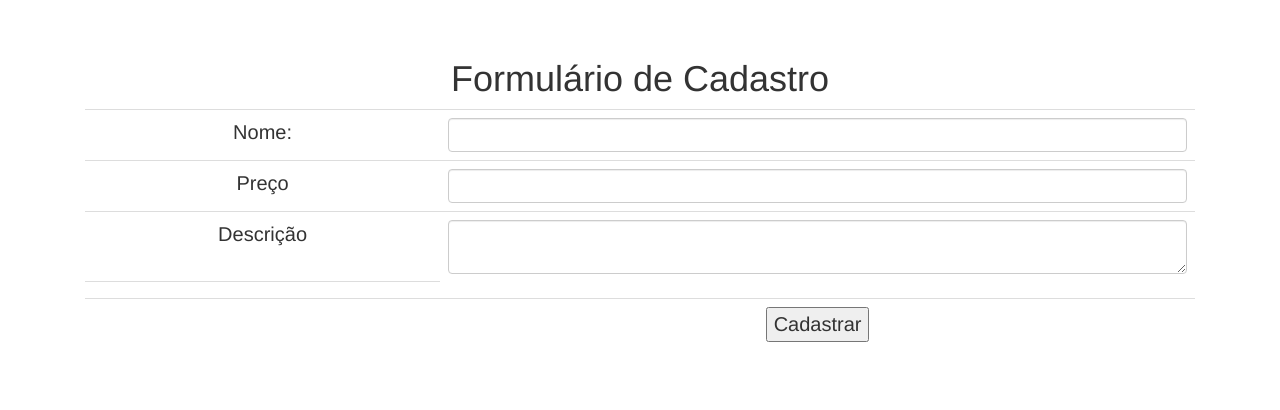
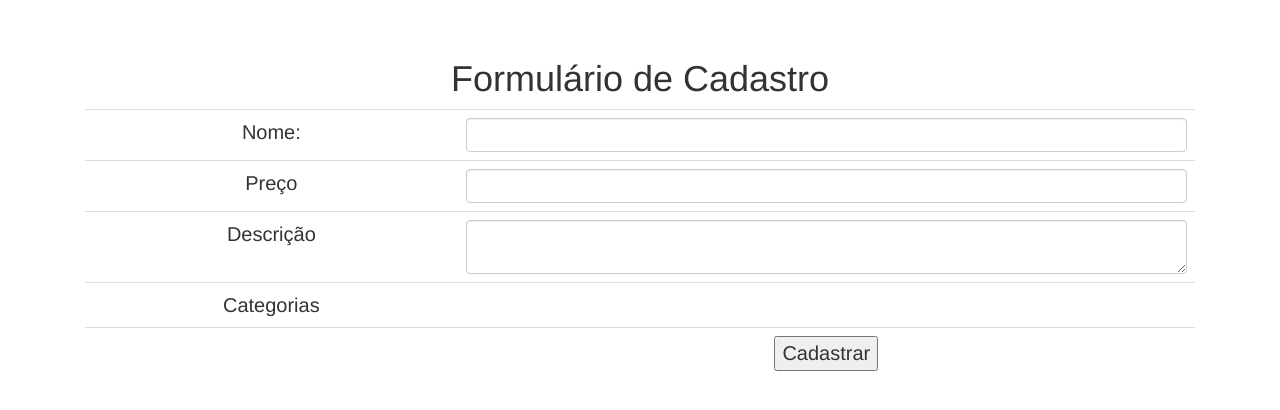
Before and after one commit to RobsonVinicius/php-mysql-cadastro-produtos, a PHP site: page /produto-formulario.php in a window 1280 px wide. Shown: the part 51-461 px from the top of the page. Run offline with PHP 8.4, Linux system fonts and the light colour scheme; data that the repository does not hold is empty.

Commit message:
adicionando título categorias

```diff
--- a/produto-formulario.php
+++ b/produto-formulario.php
@@ -22,6 +22,7 @@
         <td><textarea class="form-control" name="descricao"></textarea></td>
       </tr>
       <tr>
+        <td>Categorias</td>
         <td>
           <?php
             foreach($categorias as $categoria) :
```
